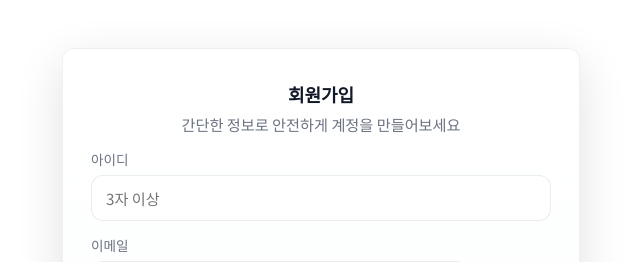
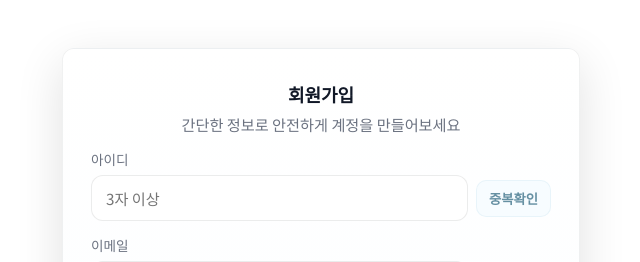
Before and after one commit to WasabiRamen/fastapi-jwt-base, a React (Create React App) app in the folder frontend/: page /account/register in a window 1280 px wide. Shown: the top 262 px of the page, without its empty margins (319-959 px from the left). Built offline with nearby package versions, Linux system fonts and the light colour scheme.

Commit message:
[FE] 회원가입 폼 이메일 인증 API 연동

```diff
--- a/frontend/src/pages/account/Register.tsx
+++ b/frontend/src/pages/account/Register.tsx
@@ -7,6 +7,9 @@ export default function Register() {
   const navigate = useNavigate();
   const [username, setUsername] = useState('');
   const [email, setEmail] = useState('');
+  const [usernameChecked, setUsernameChecked] = useState(false);
+  const [usernameAvailable, setUsernameAvailable] = useState<boolean | null>(null);
+  const [checkingUsername, setCheckingUsername] = useState(false);
   const [password, setPassword] = useState('');
   const [confirm, setConfirm] = useState('');
   const [error, setError] = useState<string | null>(null);
@@ -22,6 +25,40 @@ export default function Register() {
   const validEmail = (v: string) => /\S+@\S+\.\S+/.test(v);
   const passwordsMatch = password === confirm && password.length > 0;
   const canSubmit = username.trim().length >= 3 && validEmail(email) && passwordsMatch && emailVerified;
+
+  const checkUsername = async () => {
+    setError(null);
+    const v = username.trim();
+    // 허용되는 문자 검사: 영문 + 숫자만 허용
+    const validChars = /^[A-Za-z0-9]+$/.test(v);
+    if (!validChars) {
+      setError('아이디는 영문과 숫자만 사용할 수 있습니다. (공백/특수문자/한글 불가)');
+      return;
+    }
+
+    if (v.length < 3) {
+      setError('아이디는 3자 이상이어야 합니다.');
+      return;
+    }
+    setCheckingUsername(true);
+    setUsernameChecked(false);
+    setUsernameAvailable(null);
+    try {
+      // 아직 API 연동 없음 — 데모용으로 간단히 시뮬레이션
+      // 예: 'taken' 또는 'admin'이면 사용불가로 처리
+      await new Promise(res => setTimeout(res, 600));
+      const unavailable = ['taken', 'admin', 'root'].includes(v.toLowerCase());
+      setUsernameAvailable(!unavailable);
+      setUsernameChecked(true);
+    } catch (_e) {
+      setError('아이디 확인 중 오류가 발생했습니다.');
+    } finally {
+      setCheckingUsername(false);
+    }
+  };
+
+  // 입력값에 영문+숫자 외 문자가 있는지 검사 (빈 문자열 허용)
+  const usernameValidChars = /^[A-Za-z0-9]*$/.test(username);
 
   const handleSubmit = async (e: React.FormEvent) => {
     e.preventDefault();
@@ -59,13 +96,21 @@ export default function Register() {
     }
     setSendLoading(true);
     try {
-      // 요청: 서버에 이메일 인증번호 전송
-      await api.post('/api/v1/auth/email/send-code', { email });
+      // 요청: 서버에 이메일 인증 토큰 생성 (POST /api/v1/auth/email)
+      const res = await api.post('/api/v1/auth/email', { email });
+      // 응답에서 token을 꺼내 로컬 캐시에 저장
+      const token = res?.data?.token;
+      if (!token) {
+        throw new Error('토큰을 반환하지 않았습니다.');
+      }
+      localStorage.setItem('email_verification_token', token);
       setCodeSent(true);
       setResendCooldown(60);
+      // focus 코드 입력란
       setTimeout(() => codeInputRef.current?.focus(), 80);
-    } catch (err) {
-      // fallback fake (demo)
+    } catch (err: any) {
+      // 서버가 없거나 에러인 경우 데모용 폴백 처리
+      // (기존 동작과 호환되도록 token은 저장하지 않음)
       setCodeSent(true);
       setResendCooldown(60);
       setTimeout(() => codeInputRef.current?.focus(), 80);
@@ -82,16 +127,33 @@ export default function Register() {
     }
     setVerifyLoading(true);
     try {
-      await api.post('/api/v1/auth/email/verify', { email, code });
+      // verification requires token (from previous response) and code
+      const token = localStorage.getItem('email_verification_token');
+      if (!token) {
+        setError('인증 토큰이 없습니다. 이메일 인증을 다시 요청하세요.');
+        setVerifyLoading(false);
+        return;
+      }
+
+      await api.post('/api/v1/auth/email/verify', { token, code });
+      // 성공하면 로컬에 저장된 토큰 제거 및 상태 업데이트
+      localStorage.removeItem('email_verification_token');
       setEmailVerified(true);
       setCodeSent(false);
-    } catch (err) {
-      // fallback: accept any code '0000' in demo
-      if (code === '0000') {
-        setEmailVerified(true);
-        setCodeSent(false);
+    } catch (err: any) {
+      // 서버에서 401을 반환하면 인증 실패
+      const status = err?.response?.status;
+      if (status === 401) {
+        setError('인증에 실패했습니다. 인증번호를 확인하세요.');
       } else {
-        setError('인증에 실패했습니다. 인증번호를 확인하세요.');
+        // 데모용 폴백: 코드 '0000' 허용
+        if (code === '0000') {
+          localStorage.removeItem('email_verification_token');
+          setEmailVerified(true);
+          setCodeSent(false);
+        } else {
+          setError('인증 중 오류가 발생했습니다. 잠시 후 다시 시도하세요.');
+        }
       }
     } finally {
       setVerifyLoading(false);
@@ -114,9 +176,27 @@ export default function Register() {
           <label>아이디</label>
           <div className="input-row">
             <div className="input-wrap">
-              <input value={username} onChange={e => setUsername(e.target.value)} placeholder="3자 이상" />
+              <input value={username} onChange={e => { setUsername(e.target.value); setUsernameChecked(false); setUsernameAvailable(null); }} placeholder="3자 이상" />
             </div>
+            <button
+              type="button"
+              className="small-btn"
+              onClick={checkUsername}
+              disabled={checkingUsername || username.trim().length < 3 || !usernameValidChars}
+            >
+              {checkingUsername ? '확인중...' : (usernameAvailable === true ? '사용가능' : (usernameAvailable === false ? '사용불가' : '중복확인'))}
+            </button>
           </div>
+          {/* 영어(알파벳)과 숫자만 허용한다는 안내 */}
+          {username.length > 0 && !usernameValidChars && (
+            <small style={{ color: 'crimson' }}>아이디는 영문(대/소문자)과 숫자만 사용할 수 있습니다. 다른 언어(한글 등) 또는 특수문자는 사용할 수 없습니다.</small>
+          )}
+          {usernameChecked && usernameAvailable === true && (
+            <small style={{ color: 'green' }}>사용 가능한 아이디입니다.</small>
+          )}
+          {usernameChecked && usernameAvailable === false && (
+            <small style={{ color: 'crimson' }}>이미 사용 중인 아이디입니다.</small>
+          )}
         </div>
 
         <div className="input-group">
```
